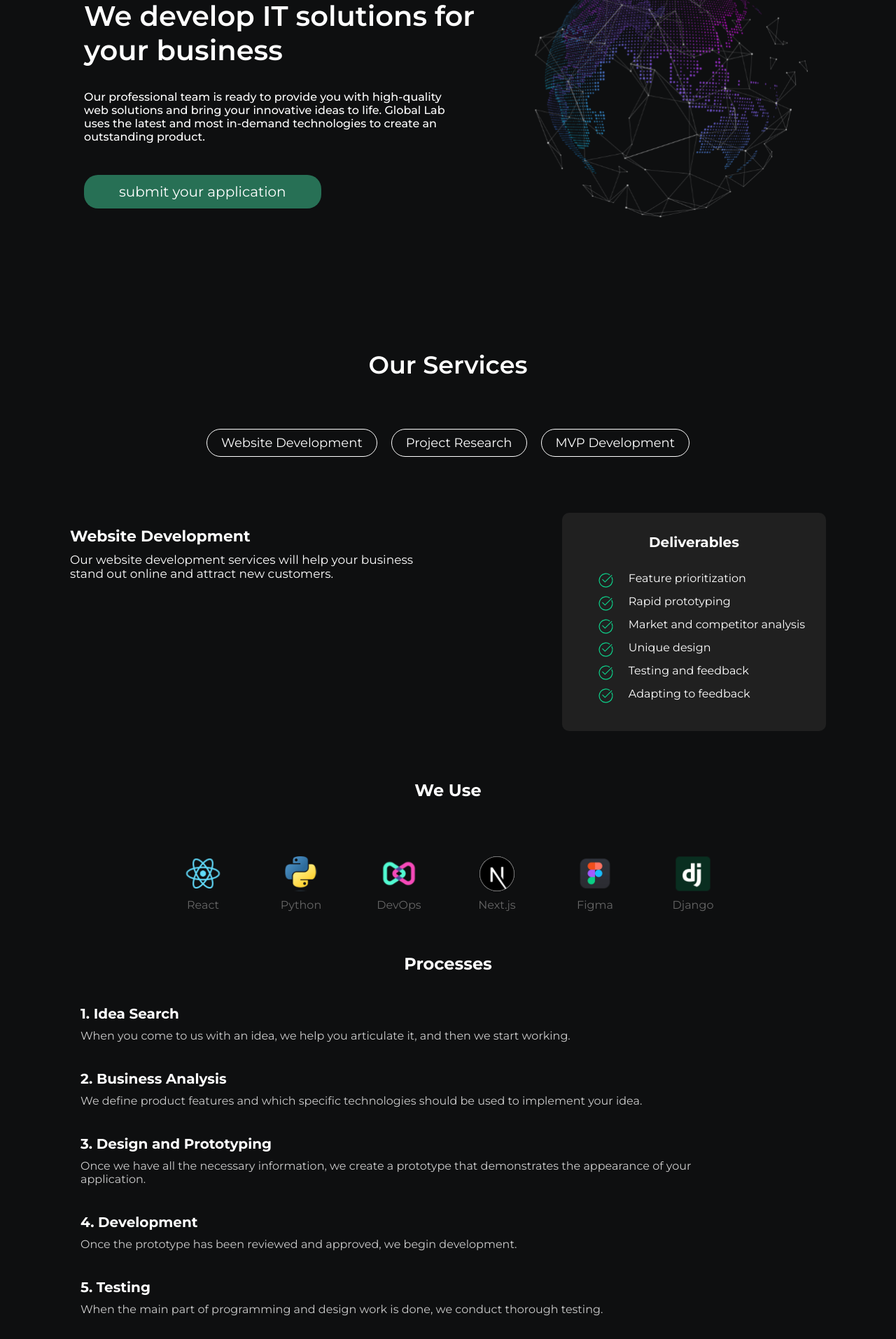
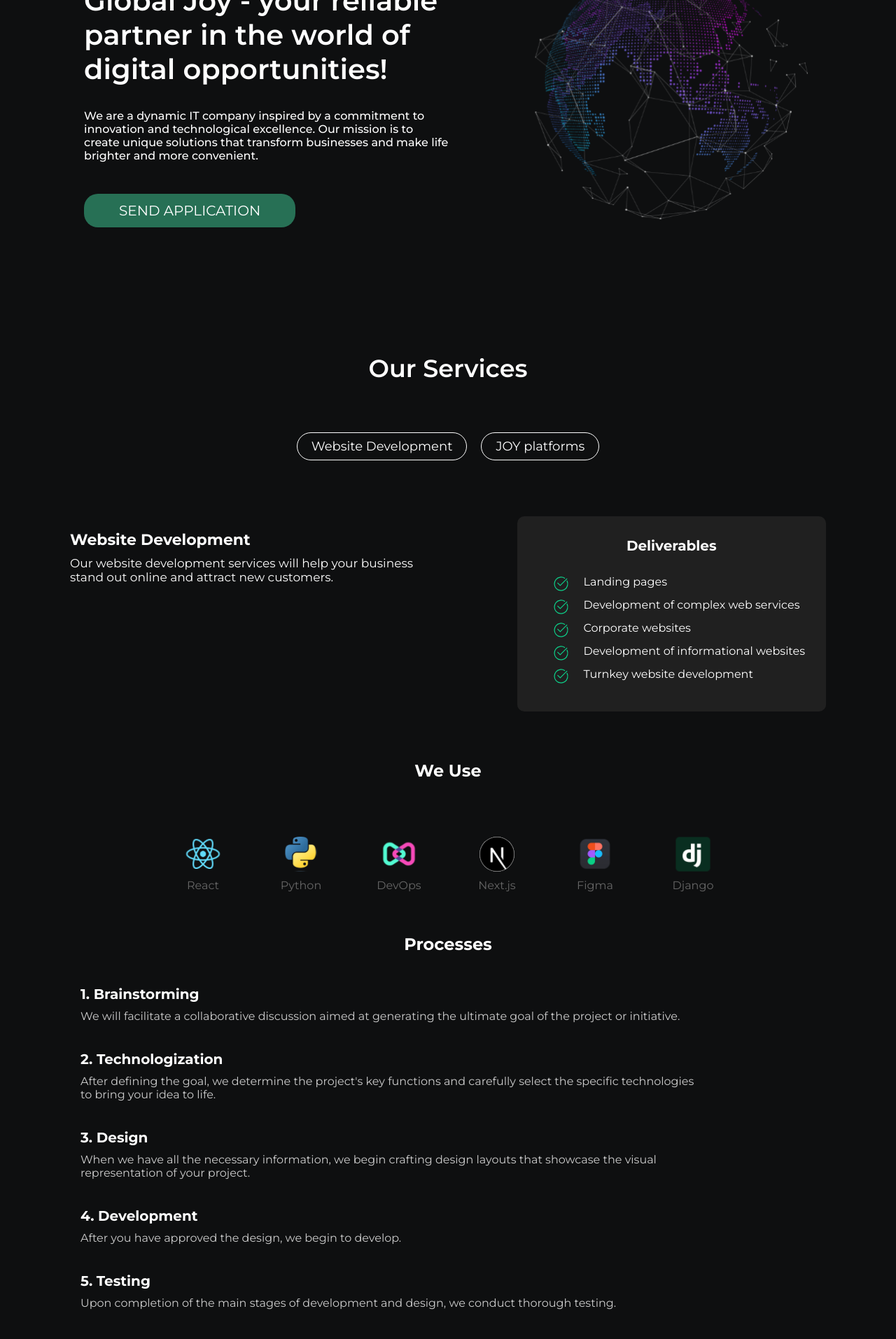
Before and after one commit to abaikb/globaljoy, a Next.js app: page / in a window 1280 px wide. Shown: the part 260-2174 px from the top of the page at 70% size. Built offline with nearby package versions, Linux system fonts and the light colour scheme.

Commit message:
add foteer component

```diff
--- a/app/components/assets/globals.scss
+++ b/app/components/assets/globals.scss
@@ -16,6 +16,11 @@ html {
 body {
   padding: 0 100px 0 100px;
 }
+
+input:focus {
+  outline: none;
+}
+
 
 
 
--- a/app/components/layout/Header/Header.tsx
+++ b/app/components/layout/Header/Header.tsx
@@ -33,7 +33,7 @@ const Header: React.FC = () => {
             <div className={styles.logoContainer}>
                 <Link className={styles.logoContainer} href="/">
                     <Image src='/logo.PNG' alt="Logo" width={100} height={40} className={styles.logo} />
-                    <h2>Global Lab</h2>
+                    <h2>Global Joy</h2>
                 </Link>
             </div>
             <nav className={`${styles.nav} ${isMenuOpen ? styles.open : ''}`}>
--- a/app/components/layout/Layout.tsx
+++ b/app/components/layout/Layout.tsx
@@ -1,5 +1,4 @@
 import React, { FC, PropsWithChildren, useEffect, useState } from 'react';
-import styles from './Layout.module.scss';
 import NProgress from 'nprogress';
 import NProgressContainer from 'nextjs-progressbar';
 import Meta, { IMeta } from '@/utils/meta/Meta';
--- a/app/components/screen/Main/Main.module.scss
+++ b/app/components/screen/Main/Main.module.scss
@@ -41,6 +41,7 @@
     color: #fff;
     border: none;
     margin-top: 30px;
+    text-transform: uppercase;
 }
 
 
--- a/app/components/screen/Main/Main.tsx
+++ b/app/components/screen/Main/Main.tsx
@@ -7,6 +7,7 @@ import WeUseTechnologies from '../../ui/main-content/WeUseTechnologies/WeUseTech
 import Processes from '@/ui/main-content/Processes/Processes';
 import Projects from '@/ui/main-content/Projects/Projects';
 import ContactForm from '@/ui/main-content/ContactForm/ContactForm';
+import Footer from '@/ui/main-content/Footer/ Footer';
 
 
 
@@ -30,6 +31,7 @@ const Main = () => {
             <Processes />
             <Projects />
             <ContactForm />
+            <Footer />
         </Layout>
     );
 };
--- a/app/components/ui/main-content/ContactForm/ContactForm.tsx
+++ b/app/components/ui/main-content/ContactForm/ContactForm.tsx
@@ -79,9 +79,8 @@ const ContactForm: React.FC = () => {
                 >
                     <option value="">Выберите направление</option>
                     <option value="web-dev">Веб-разработка</option>
+                    <option value="JOY platforms">JOY платформа</option>
                     <option value="ecommerce">E-commerce решения</option>
-                    <option value="mobile-dev">Разработка мобильных приложений</option>
-                    <option value="digital-marketing">Цифровой маркетинг</option>
                     <option value="branding">Брендинг и дизайн</option>
                     <option value="seo">SEO-оптимизация</option>
                     <option value="data-analysis">Анализ данных</option>
--- /dev/null
+++ b/app/components/ui/main-content/Footer/ Footer.tsx
@@ -0,0 +1,46 @@
+import React from 'react';
+import styles from './Footer.module.scss';
+import { FaInstagram, FaWhatsapp, FaLinkedinIn, FaFacebookF, FaEnvelope } from 'react-icons/fa';
+
+const Footer = () => {
+  return (
+    <footer className={styles.footer}>
+      <div className={styles.logo}>GLOBAL JOY</div>
+      <div className={styles.footerSection}>
+        <div className={styles.footerLinks}>
+          <h4 className={styles.title}>Информация</h4>
+          <ul className={styles.links}>
+            <li><a href="#">О нас</a></li>
+            <li><a href="#">Услуги</a></li>
+            <li><a href="#">Процессы</a></li>
+            <li><a href="#">Проекты</a></li>
+          </ul>
+        </div>
+        <div className={styles.footerProducts}>
+          <h4 className={styles.title}>Наши продукты</h4>
+          <ul className={styles.links}>
+            <li><a href="#">JOY MENU</a></li>
+            <li><a href="#">JOY MARKET</a></li>
+          </ul>
+        </div>
+        <div className={styles.footerContact}>
+          <h4 className={styles.title}>Контакты</h4>
+          <p>+996 704 080643</p>
+          <p>+996 999 080643</p>
+          <a href="mailto:GlobalJoyLab@gmail.com"><FaEnvelope className={styles.icon} />GlobalJoyLab@gmail.com</a>
+        </div>
+      </div>
+      <div className={styles.socialIcons}>
+        <a href="https://instagram.com"><FaInstagram className={styles.icon} /></a>
+        <a href="https://whatsapp.com"><FaWhatsapp className={styles.icon} /></a>
+        <a href="https://linkedin.com"><FaLinkedinIn className={styles.icon} /></a>
+        <a href="https://facebook.com"><FaFacebookF className={styles.icon} /></a>
+      </div>
+      <div className={styles.footerBottom}>
+        <p className={styles.copyRight}>© 2024 Global Joy. All rights reserved.</p>
+      </div>
+    </footer>
+  );
+};
+
+export default Footer;
--- /dev/null
+++ b/app/components/ui/main-content/Footer/Footer.module.scss
@@ -0,0 +1,105 @@
+.footer {
+    color: #fff;
+    padding: 20px;
+    display: flex;
+    flex-direction: column;
+    align-items: center;
+    text-align: center;
+    margin-top: 70px;
+  }
+
+  .logo {
+    font-size: 24px;
+    font-weight: bold;
+    text-align: left;
+  }
+
+  .footerSection {
+    width: 100%;
+    display: flex;
+    justify-content: space-between;
+    margin-bottom: 20px;
+
+    @media (max-width: 768px) {
+      flex-direction: column;
+      align-items: center;
+    }
+  }
+
+  .footerLinks,
+  .footerProducts,
+  .footerContact {
+    display: flex;
+    flex-direction: column;
+
+    @media (max-width: 768px) {
+      align-items: center;
+      margin-bottom: 20px;
+    }
+  }
+
+  .title {
+    margin-bottom: 10px;
+  }
+
+  .links {
+    list-style: none;
+    padding: 0;
+    margin: 0;
+
+    li a {
+      color: #fff;
+      text-decoration: none;
+      margin-bottom: 5px;
+
+      &:hover {
+        text-decoration: underline;
+      }
+    }
+  }
+
+  .icon {
+    margin-right: 8px;
+  }
+
+  .socialIcons {
+    display: flex;
+    justify-content: center;
+    font-size: 1.5rem;
+    margin-bottom: 20px;
+
+    @media (max-width: 768px) { // Для планшетов
+      font-size: 1.2rem;
+    }
+  }
+
+  .footerBottom {
+    border-top: 1px solid #333;
+    padding-top: 10px;
+    width: 100%;
+  }
+
+  .copyRight {
+    font-size: 0.75rem;
+  }
+
+  // Медиа-запросы для мобильных устройств
+  @media (max-width: 576px) {
+    .footerSection {
+      flex-direction: column;
+    }
+
+    .footerLinks,
+    .footerProducts,
+    .footerContact {
+      align-items: center;
+    }
+
+    .socialIcons {
+      font-size: 1rem;
+    }
+
+    .copyRight {
+      font-size: 0.65rem;
+    }
+  }
--- a/app/components/ui/main-content/OurServices/OurServices.tsx
+++ b/app/components/ui/main-content/OurServices/OurServices.tsx
@@ -19,7 +19,6 @@ const OurServices: React.FC = () => {
             description: t('webDevDesc'),
             deliverables: [
                 t('prioritization'),
-                t('prototypeCreation'),
                 t('marketAnalysis'),
                 t('uniqueDesign'),
                 t('testingFeedback'),
@@ -32,20 +31,6 @@ const OurServices: React.FC = () => {
             deliverables: [
                 t('requirementsDefinition'),
                 t('technicalComplexity'),
-                t('riskAnalysis'),
-                t('documentationPreparation'),
-                t('testingFeedback'),
-            ]
-        },
-        {
-            title: t('mvpDevelopment'),
-            description: t('mvpDevelopmentDesc'),
-            deliverables: [
-                t('coreFeatures'),
-                t('rapidPrototyping'),
-                t('uniqueDesign'),
-                t('testingFeedback'),
-                t('feedbackAdaptation')
             ]
         }
     ];
--- a/app/components/ui/main-content/Projects/Projects.module.scss
+++ b/app/components/ui/main-content/Projects/Projects.module.scss
@@ -3,6 +3,7 @@
   display: flex;
   flex-direction: column;
   justify-content: center;
+  margin-top: 60px;
 
   h1 {
     text-align: center;
--- a/messages/en.json
+++ b/messages/en.json
@@ -6,34 +6,34 @@
         "contacts": "Contacts"
     },
     "Main": {
-        "title": "We develop IT solutions for your business",
-        "description": "Our professional team is ready to provide you with high-quality web solutions and bring your innovative ideas to life. Global Lab uses the latest and most in-demand technologies to create an outstanding product.",
-        "lid": "submit your application"
+        "title": "Global Joy - your reliable partner in the world of digital opportunities!",
+        "description": "We are a dynamic IT company inspired by a commitment to innovation and technological excellence. Our mission is to create unique solutions that transform businesses and make life brighter and more convenient.",
+        "lid": "send application"
     },
     "OurServices": {
         "title": "Our Services",
         "webDev": "Website Development",
-        "projectResearch": "Project Research",
+        "projectResearch": "JOY platforms",
         "mvpDevelopment": "MVP Development",
         "rapidPrototyping": "Rapid Prototyping",
         "webDevDesc": "Our website development services will help your business stand out online and attract new customers.",
-        "projectResearchDesc": "Our project research services help clients clearly define goals, scope, and potential complexities of the project. This preliminary phase is critical for aligning expectations and creating a foundation for successful project execution.",
+        "projectResearchDesc": "Joy platforms - tools for digital business transformation aimed at increasing profitability, customer service, and adaptability to changing market conditions.",
         "mvpDevelopmentDesc": "Our MVP development services are designed for startups and businesses looking to quickly launch a product with basic features. We focus on creating a minimum viable product that validates your business idea with minimal risks and investments.",
         "results": "Deliverables",
-        "prioritization": "Feature prioritization",
-        "uniqueDesign": "Unique design",
+        "prioritization": "Landing pages ",
+        "uniqueDesign": "Corporate websites",
         "responsiveness": "Responsiveness to different devices",
         "seoOptimization": "SEO optimization",
         "techSupport": "Technical support",
-        "marketAnalysis": "Market and competitor analysis",
-        "requirementsDefinition": "Defining key requirements",
-        "technicalComplexity": "Assessing technical complexity",
+        "marketAnalysis": "Development of complex web services",
+        "requirementsDefinition": "JOY menu",
+        "technicalComplexity": "JOY market",
         "riskAnalysis": "Risk analysis and strategy development",
         "documentationPreparation": "Documentation preparation",
         "coreFeatures": "Defining core features",
         "prototypeCreation": "Rapid prototyping",
-        "testingFeedback": "Testing and feedback",
-        "feedbackAdaptation": "Adapting to feedback",
+        "testingFeedback": "Development of informational websites",
+        "feedbackAdaptation": "Turnkey website development",
         "scaling": "Scaling and further development"
     },
     "TechnologySection": {
@@ -42,18 +42,18 @@
 
     "Processes": {
         "header": "Processes",
-        "ideaSearchTitle": "Idea Search",
-        "ideaSearchDesc": "When you come to us with an idea, we help you articulate it, and then we start working.",
-        "businessAnalysisTitle": "Business Analysis",
-        "businessAnalysisDesc": "We define product features and which specific technologies should be used to implement your idea.",
-        "designPrototypingTitle": "Design and Prototyping",
-        "designPrototypingDesc": "Once we have all the necessary information, we create a prototype that demonstrates the appearance of your application.",
+        "ideaSearchTitle": "Brainstorming",
+        "ideaSearchDesc": "We will facilitate a collaborative discussion aimed at generating the ultimate goal of the project or initiative.",
+        "businessAnalysisTitle": "Technologization",
+        "businessAnalysisDesc": "After defining the goal, we determine the project's key functions and carefully select the specific technologies to bring your idea to life.",
+        "designPrototypingTitle": "Design ",
+        "designPrototypingDesc": "When we have all the necessary information, we begin crafting design layouts that showcase the visual representation of your project.",
         "developmentTitle": "Development",
-        "developmentDesc": "Once the prototype has been reviewed and approved, we begin development.",
+        "developmentDesc": "After you have approved the design, we begin to develop.",
         "testingTitle": "Testing",
-        "testingDesc": "When the main part of programming and design work is done, we conduct thorough testing.",
+        "testingDesc": "Upon completion of the main stages of development and design, we conduct thorough testing.",
         "launchSupportTitle": "Launch and Support",
-        "launchSupportDesc": "After the project is launched, the team monitors its operation to ensure the intended efficiency."
+        "launchSupportDesc": "After the project is launched, we provide continuous support, monitoring the system to ensure its effectiveness."
       },
 
       "Projects": {
--- a/messages/ru.json
+++ b/messages/ru.json
@@ -6,33 +6,32 @@
     "contacts": "Контакты"
   },
   "Main": {
-    "title": "Разрабатываем IT-решения для вашего бизнеса",
-    "description": "Наша профессиональная команда готова предоставить вам высококачественные веб-решения и воплотить в жизнь ваши инновационные идеи. Global Lab использует самые современные и востребованные технологии для создания выдающегося продукта.",
-    "lid": "оставить заявку"
+    "title": "Global Joy - ваш надежный партнер в мире цифровых возможностей!",
+    "description": "Мы - динамичная IT компания, вдохновленная стремлением к инновациям и технологическому совершенству. Наша миссия - создавать уникальные решения, которые преображают бизнес и делают жизнь ярче и удобнее.",
+    "lid": "ОСТАВИТЬ ЗАЯВКУ"
   },
   "OurServices": {
     "title": "Наши услуги",
     "webDev": "Разработка веб-сайтов",
-    "projectResearch": "Исследование проекта",
+    "projectResearch": "JOY платформы",
     "mvpDevelopment": "Разработка MVP",
     "webDevDesc": "Наши услуги по разработке веб-сайтов помогут вашему бизнесу выделиться в интернете и привлечь новых клиентов.",
-    "projectResearchDesc": "Наши услуги по исследованию проекта помогают клиентам четко определить цели, объем и потенциальные сложности проекта. Эта предварительная фаза критична для согласования ожиданий и создания основы для успешной реализации проекта.",
+    "projectResearchDesc": "Joy платформы - это средства для цифровой трансформации бизнеса с целью повышения прибыли, обслуживания клиентов и адаптивности к изменяющимся рыночным условиям.",
     "mvpDevelopmentDesc": "Наши услуги по разработке MVP предназначены для стартапов и бизнеса, стремящихся быстро запустить продукт с основными функциями. Мы сосредотачиваемся на создании минимально жизнеспособного продукта, который подтверждает вашу бизнес-идею с минимальными рисками и инвестициями.",
     "results": "Deliverables",
-    "prioritization": "Приоритетизация функций",
-    "uniqueDesign": "Уникальный дизайн",
+    "prioritization": "Лендинг страницы",
+    "marketAnalysis": "Сложные web-сервисы",
+    "uniqueDesign": "Корпоративные сайты",
     "responsiveness": "Адаптивность под разные устройства",
     "seoOptimization": "Оптимизация для SEO",
     "techSupport": "Техническая поддержка",
-    "marketAnalysis": "Анализ рынка и конкурентов",
-    "requirementsDefinition": "Определение ключевых требований",
-    "technicalComplexity": "Оценка технической сложности",
+    "requirementsDefinition": "JOY меню",
+    "technicalComplexity": "JOY маркет",
     "riskAnalysis": "Анализ рисков и выработка стратегии",
     "documentationPreparation": "Подготовка документации",
     "coreFeatures": "Определение основных функций",
-    "prototypeCreation": "Быстрое создание прототипа",
-    "testingFeedback": "Тестирование и обратная связь",
-    "feedbackAdaptation": "Адаптация под обратную связь",
+    "testingFeedback": "Разработка информационного сайта",
+    "feedbackAdaptation": "Разработка сайтов-порталов под ключ",
     "scaling": "Масштабирование и дальнейшее развитие"
   },
 
@@ -42,18 +41,18 @@
 
   "Processes": {
     "header": "Процессы",
-    "ideaSearchTitle": "Поиск Идеи",
-    "ideaSearchDesc": "Когда вы приходите к нам с идеей, мы поможем её сформулировать, а затем приступим к работе.",
-    "businessAnalysisTitle": "Бизнес-анализ",
-    "businessAnalysisDesc": "Мы определяем функции продукта и какие конкретные технологии следует использовать для реализации вашей идеи.",
-    "designPrototypingTitle": "Создание Дизайн-макетов и Прототипирование",
-    "designPrototypingDesc": "Когда у нас есть вся необходимая информация, мы создаем прототип, который демонстрирует внешний вид вашего приложения.",
+    "ideaSearchTitle": "Брейншторминг",
+    "ideaSearchDesc": "Мы устроим совместное обсуждение, с целью генерации конечной цели проекта или инициативы . ",
+    "businessAnalysisTitle": "Технологизация",
+    "businessAnalysisDesc": "После уточнения цели, мы выявляем ключевые функции проекта и тщательно подбираем технологические решения для воплощения вашей идеи в жизнь.",
+    "designPrototypingTitle": " Дизайн-макетов",
+    "designPrototypingDesc": "Когда у нас в распоряжении вся необходимая информация, мы приступаем к созданию дизайн-макетов, которые отражают внешний облик вашего проекта, давая ему жизнь на экране.",
     "developmentTitle": "Разработка",
-    "developmentDesc": "После того как прототип будет рассмотрен и получено согласие, мы начнем разработку.",
+    "developmentDesc": "После утверждения вами дизайна мы приступаем к разработке.",
     "testingTitle": "Тестирование",
-    "testingDesc": "Когда основная часть работы по программированию и дизайну выполнена, мы проводим тщательное тестирование.",
+    "testingDesc": "По завершении основных этапов разработки и дизайна мы проводим тщательное тестирование.",
     "launchSupportTitle": "Запуск и Поддержка",
-    "launchSupportDesc": "После запуска проекта команда следит за его работой, чтобы обеспечить предполагаемую эффективность."
+    "launchSupportDesc": "После запуска проекта мы обеспечиваем его непрерывную поддержку, следя за работой системы, чтобы гарантировать ее эффективность."
   },
 
   "Projects": {
```
